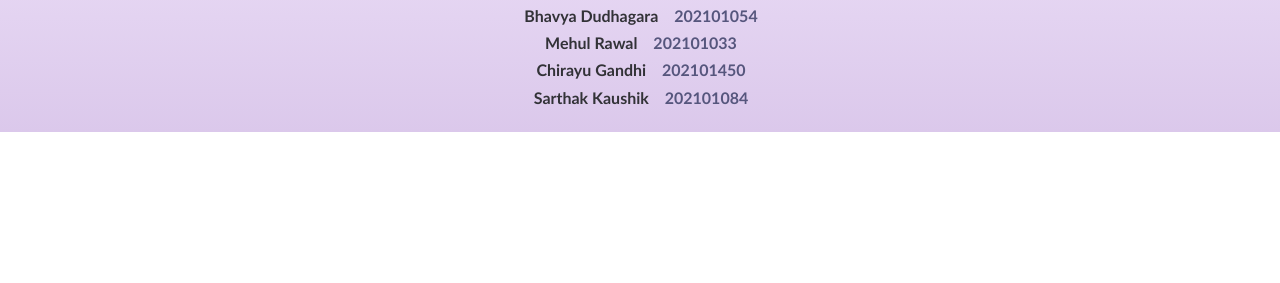
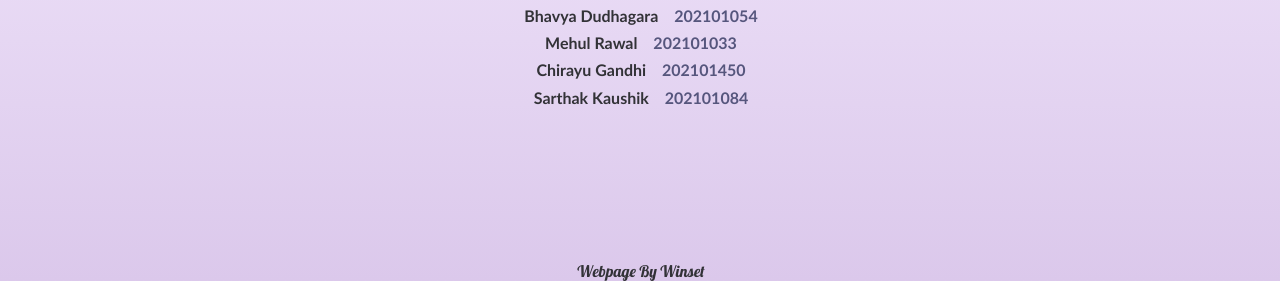
Before and after one commit to Bhavya2104/SC205, a plain HTML site: page index.html in a window 1280 px wide. Shown: the part 650-933 px from the top of the page. Before the commit the page ends 800 px from the top, so only its background shows below. Drawn offline with Linux system fonts and the light colour scheme.

Commit message:
Update index.html

```diff
--- a/index.html
+++ b/index.html
@@ -7,6 +7,9 @@
     <meta name="viewport" content="width=device-width, initial-scale=1.0">
     <title>DM-Project</title>
     <!-- <link rel="" href="main.css"> -->
+    <link rel="preconnect" href="https://fonts.googleapis.com">
+<link rel="preconnect" href="https://fonts.gstatic.com" crossorigin>
+<link href="https://fonts.googleapis.com/css2?family=Lobster&display=swap" rel="stylesheet">
     <style>
         .title {
             color: #323237;
@@ -104,6 +107,12 @@
             background-color: #808a9f;
             opacity: 0.7;
         }
+        .winset
+        {
+            margin-top: 150px;
+            text-align: center;
+            font-family: 'Lobster', cursive;
+        }
     </style>
 </head>
 
@@ -163,7 +172,10 @@
                 <br>
                 <br>
             </div>
-        </div>
+            <div class="winset">
+                Webpage By Winset
+            </div>
+            </div>
 </body>
 
 </html>
```
